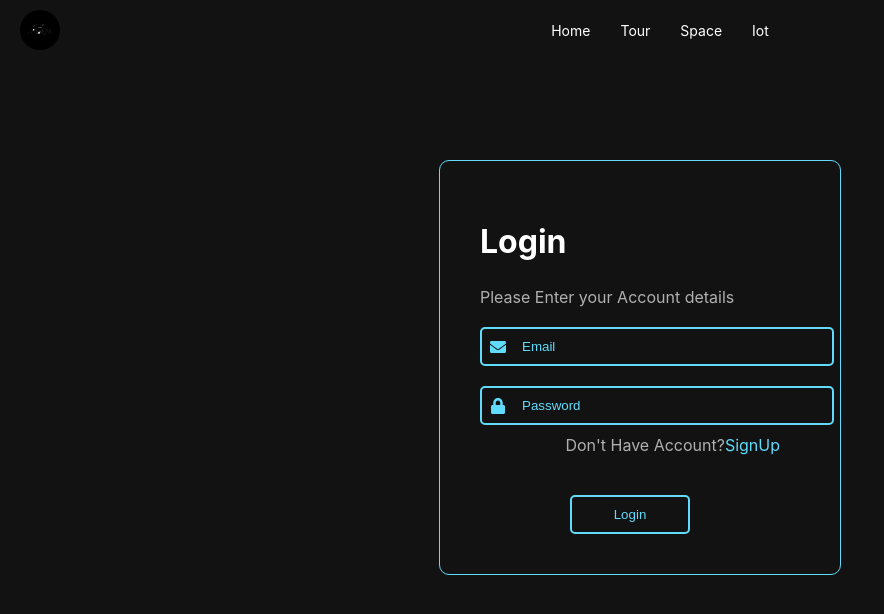
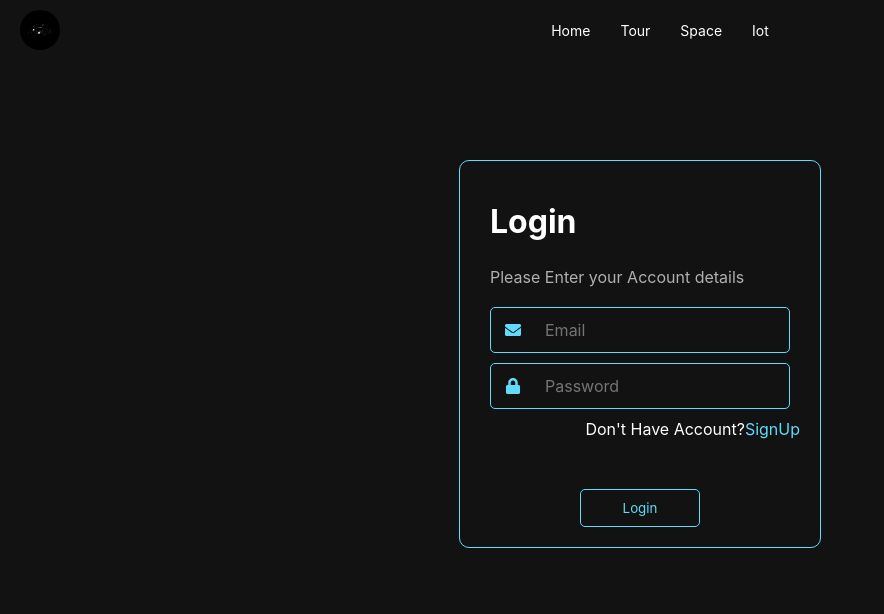
Before and after one commit to kawthar-shameseldeen/Space-Journey-Front, a React (Create React App) app in the folder space-journey/: page /login in a window 1280 px wide. Shown: the top 614 px of the page, without its empty margins (0-884 px from the left). Built offline with nearby package versions, Linux system fonts and the light colour scheme.

Commit message:
added styles

```diff
--- a/space-journey/src/pages/login/login.css
+++ b/space-journey/src/pages/login/login.css
@@ -3,47 +3,66 @@ body {
     font-family: 'Inter', sans-serif !important;
     background-color: #121212 !important;
     color: #ffffff !important;
+}
 
-
-}
 .login-container {
-    text-align: left !important;
+    display: flex !important;
+    flex-direction: column !important;
+    justify-content: center !important;
+    align-items: center !important;
     max-width: 320px !important;
     margin: 100px auto !important;
-    padding:40px;
     border: 1px solid #61dbfb !important;
-    border-radius: 10px;
+    border-radius: 10px !important;
+    padding: 20px !important;
 }
+
+form {
+    display: flex !important;
+    flex-direction: column !important;
+    width: 300px !important;
+}
+
 h1 {
     font-size: 2em !important;
     margin-bottom: 10px !important;
     color: #ffffff !important;
+    text-align: left !important;
 }
+
 p {
     margin-bottom: 20px !important;
     color: #b0b0b0 !important;
+    text-align: left !important;
 }
+
 .input-group {
-    position: relative !important;
-    margin-bottom: 20px !important;
-    background-color: #121212 !important;
+    display: flex !important;
+    align-items: center !important;
+    border: 1px solid #61dbfb !important;
+    padding: 10px !important;
+    border-radius: 5px !important;
+    margin-bottom: 10px !important;
+    background-color: transparent !important;
+    color: #ffffff !important;
 }
+
+.input-group input {
+    flex-grow: 1 !important;
+    border: none !important;
+    outline: none !important;
+    background: none !important;
+    color: #ffffff !important;
+    font-family: "Inter", sans-serif !important;
+    margin-left: 10px !important;
+    padding: 0 !important;
+    font-size: 16px !important;
+    line-height: 1.5 !important;
+}
+
 .input-group .icon {
-    position: absolute !important;
-    top: 50% !important;
-    left: 10px !important;
-    transform: translateY(-50%) !important;
-    color: #61dbfb !important;
-}
-input[type="email"], input[type="password"] {
-    width: 100% !important;
-    padding: 10px 10px 10px 40px !important;
-    border: 2px solid #61dbfb !important;
-    border-radius: 5px !important;
-    background: transparent !important;
-    color: #61dbfb !important;
-}
-input::placeholder {
+    min-width: 24px !important;
+    margin-right: 10px !important;
     color: #61dbfb !important;
 }
 
@@ -51,12 +70,13 @@ input::placeholder {
     width: 40% !important;
     padding: 10px !important;
     margin: 20px auto 0 auto !important;
-    border: 2px solid #61dbfb !important;
-    background: transparent !important;
+    border: 1px solid #61dbfb !important;
+    background: none !important;
     color: #61dbfb !important;
     border-radius: 5px !important;
     cursor: pointer !important;
     text-align: center !important;
+    font-family: "Inter", sans-serif !important;
 }
 
 .login-button:hover {
@@ -69,11 +89,13 @@ input::placeholder {
     justify-content: flex-end !important;
     width: 100% !important;
     margin-top: -10px !important;
+    color: #ffffff !important;
+    font-family: "Inter", sans-serif !important;
+    padding: 10px;
 }
 
 .signup-text a {
     color: #61dbfb !important;
-    font-family: "Inter", sans-serif !important;
     text-decoration: none !important;
 }
 
```
